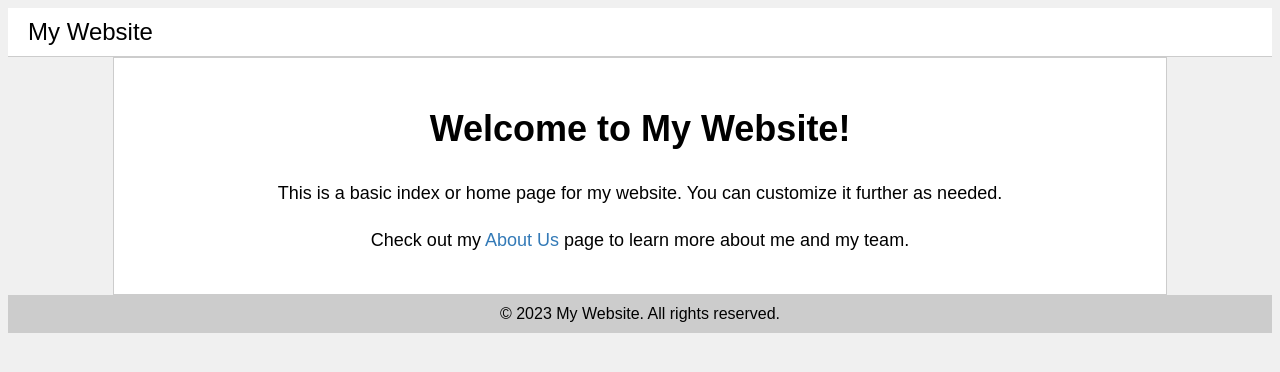
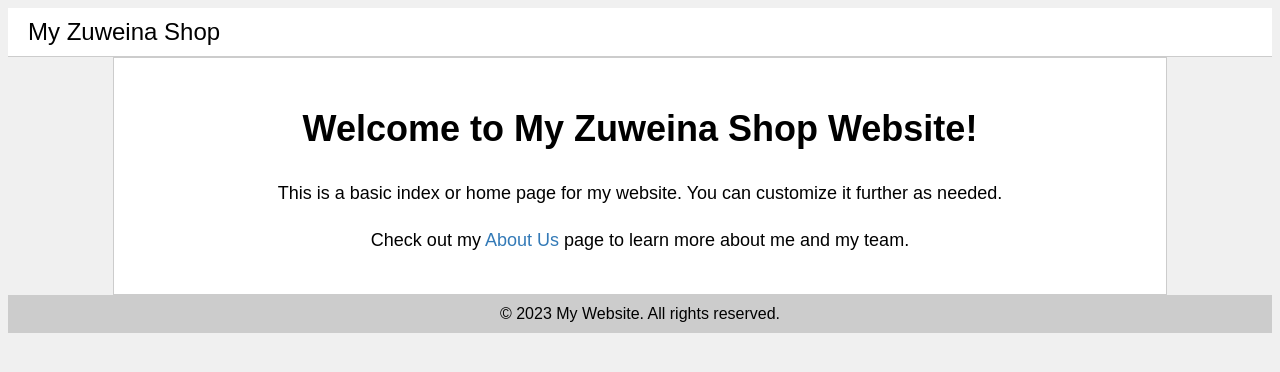
Before and after one commit to zuweinaSAID/bidhaa.com, a plain HTML site: page index.html in a window 1280 px wide. Drawn offline with Linux system fonts and the light colour scheme.

Commit message:
Update and rename indexxx.html to index.html

```diff
--- a/indexxx.html
+++ b/index.html
@@ -54,10 +54,10 @@
   </head>
   <body>
     <header>
-      <h1>My Website</h1>
+      <h1>My Zuweina Shop</h1>
     </header>
     <main>
-      <h2>Welcome to My Website!</h2>
+      <h2>Welcome to My Zuweina Shop Website!</h2>
       <p>This is a basic index or home page for my website. You can customize it further as needed. </p>
       <p>Check out my <a href="#">About Us</a> page to learn more about me and my team.</p>
     </main>
```
